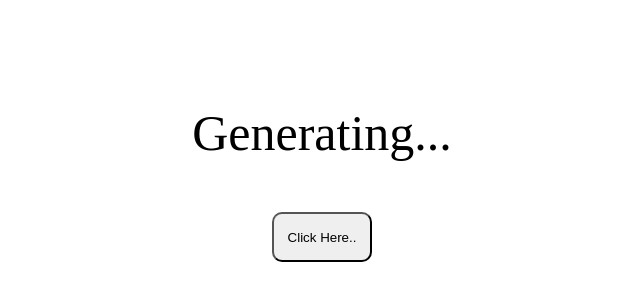
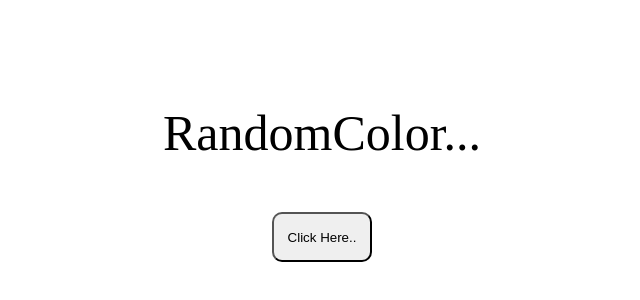
Before and after one commit to Sbsantosh8/RandomColorGeneratorr, a plain HTML site: page index.html in a window 1280 px wide. Shown: the part 56-356 px from the top of the page, without its empty margins (318-958 px from the left). Drawn offline with Linux system fonts and the light colour scheme.

Commit message:
Update index.html

```diff
--- a/index.html
+++ b/index.html
@@ -8,7 +8,7 @@
 </head>
 <body>
     <div class="container">
-        <p id="hexColorCode">Generating...</p>
+        <p id="hexColorCode">RandomColor...</p>
         <button id="btn">Click Here..</button>
     </div>
 
```
